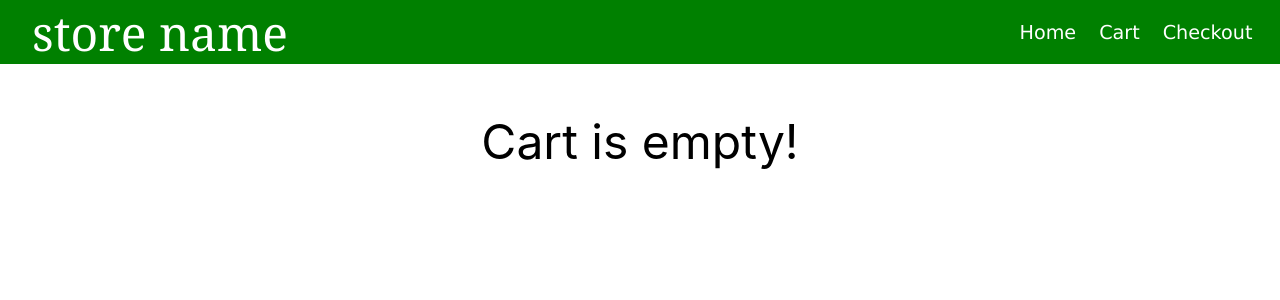
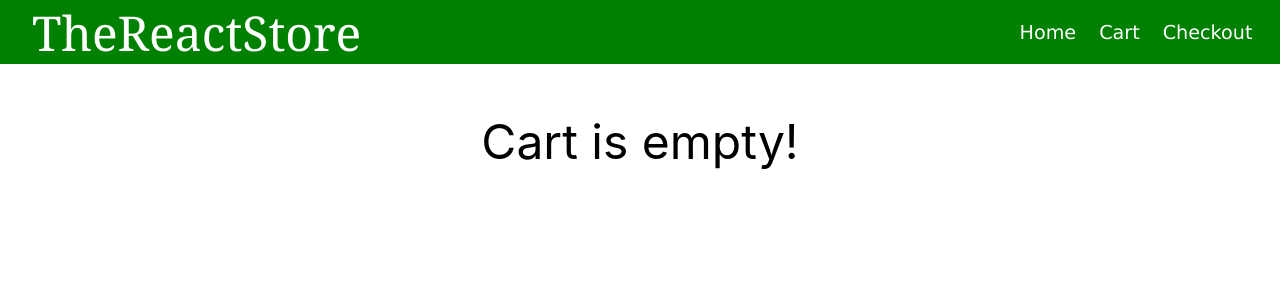
Before and after one commit to miltonhuynh/React-Store, a React (Create React App) app in the folder app/: page /React-Store/Cart in a window 1280 px wide. Shown: the top 300 px of the page. Built offline with nearby package versions, Linux system fonts and the light colour scheme.

Commit message:
Checkpoint before adding fontawesome

```diff
--- a/app/src/App.css
+++ b/app/src/App.css
@@ -23,6 +23,7 @@
   display: flex;
   align-items: center;
   transition: 0.3s;
+  cursor: pointer;
 }
 
 #Brand:hover {
--- a/app/src/Components/Cart.js
+++ b/app/src/Components/Cart.js
@@ -22,7 +22,7 @@ export default function Cart() {
     />
   );
 
-  if(Cart.length == 0) {
+  if(Cart.length === 0) {
     return (
       <div style={{fontSize: "3rem"}}>Cart is empty!</div>
     )
--- a/app/src/Components/HeaderFooter.js
+++ b/app/src/Components/HeaderFooter.js
@@ -1,5 +1,6 @@
 import React from 'react'
-import { Link, useNavigate } from 'react-router-dom'
+import { useNavigate } from 'react-router-dom'
+
 
 export default function HeaderFooter(props) {
 
@@ -17,7 +18,7 @@ export default function HeaderFooter(props) {
   return (
     <>
       <div id="Header">
-        <div id="Brand" onClick={goHome}>store name</div>
+        <div id="Brand" onClick={goHome}>TheReactStore</div>
         <div id="Navbar">
           <div className="Link" onClick={goHome}>Home</div>
           <div className="Link" onClick={goCart}>Cart</div>
--- a/app/src/Components/ProductDetails.js
+++ b/app/src/Components/ProductDetails.js
@@ -1,6 +1,6 @@
 import React from 'react'
 import { useState, useEffect, useContext } from 'react'
-import { useParams, Link } from 'react-router-dom';
+import { useParams } from 'react-router-dom';
 import { CartContext } from '../App';
 
 export default function ProductDetails() {
```
